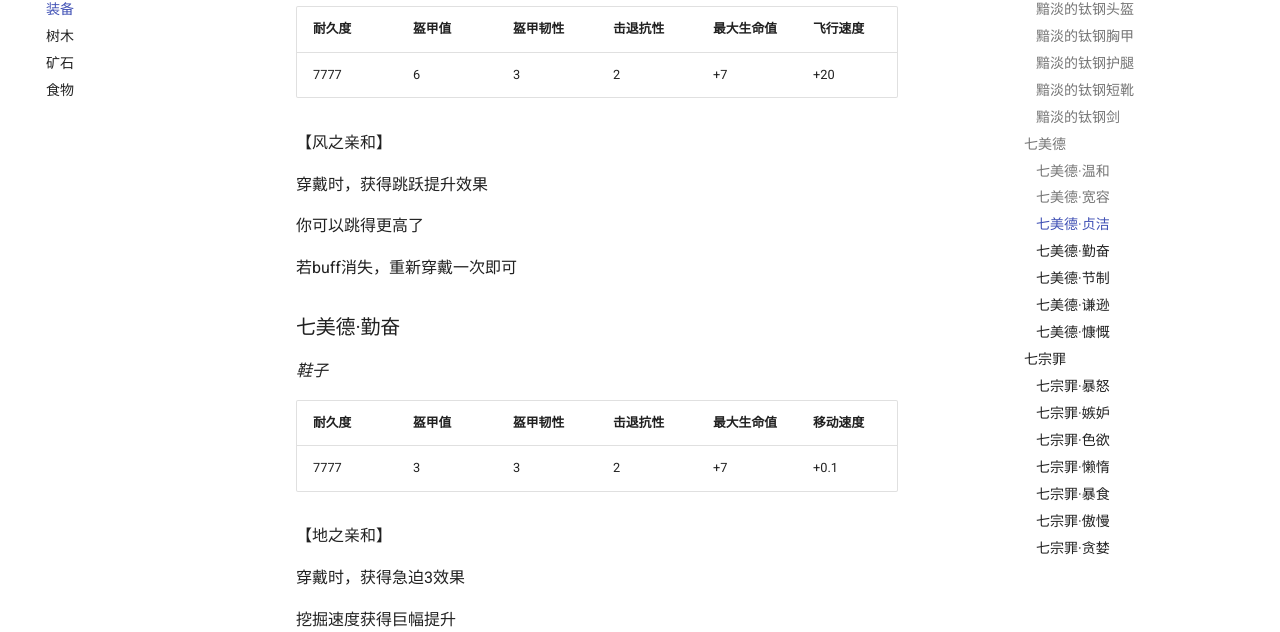
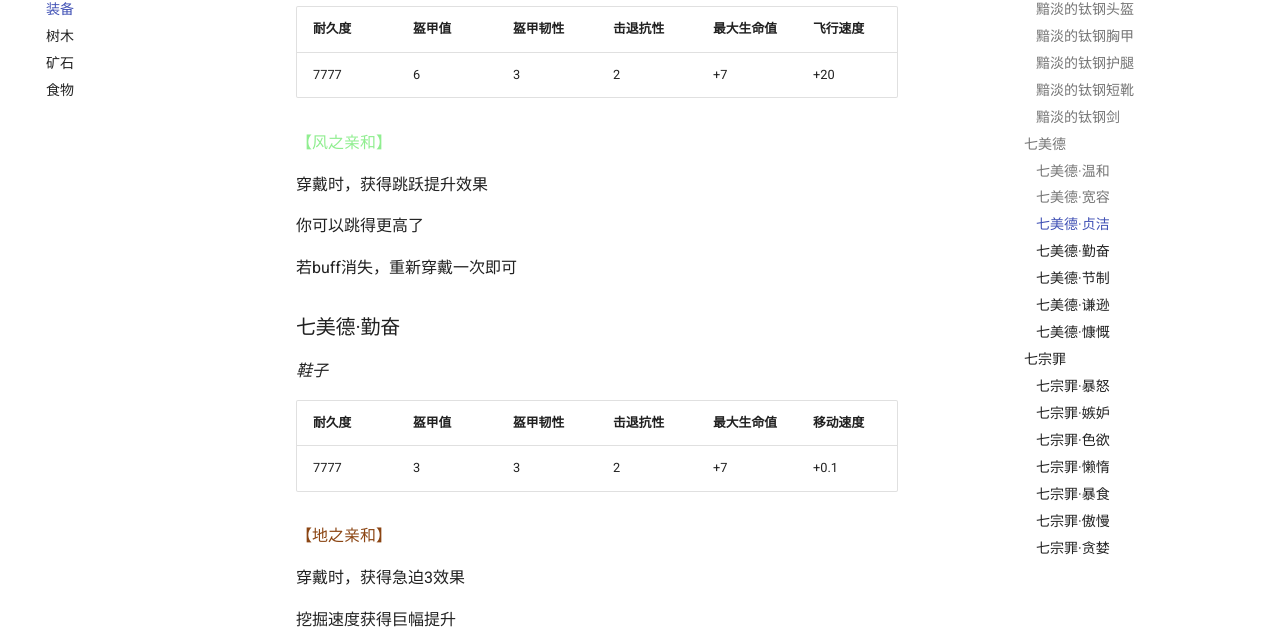
Before and after one commit to pikaqiu1254/docs, an MkDocs documentation site: the page built from docs/item/equipment.md, in a window 1280 px wide and 1400 px high, scrolled down 2509 px. Shown: the part 126-758 px from the top of the window. Built offline with MkDocs 1.6.1 and Material for MkDocs 9.7.7, drawn with Linux system fonts in a browser that asks for light colours.

Commit message:
颜色补充

```diff
--- a/docs/css/extra.css
+++ b/docs/css/extra.css
@@ -4,3 +4,6 @@ orange { color: Orange }
 green { color: Green }
 purple { color: #AF7AC5 }
 gold { color: Gold }
+lightgreen { color: lightgreen }
+deepbrown { color: #8B4513 }
+bloodred { color: #FF0000 }
```
